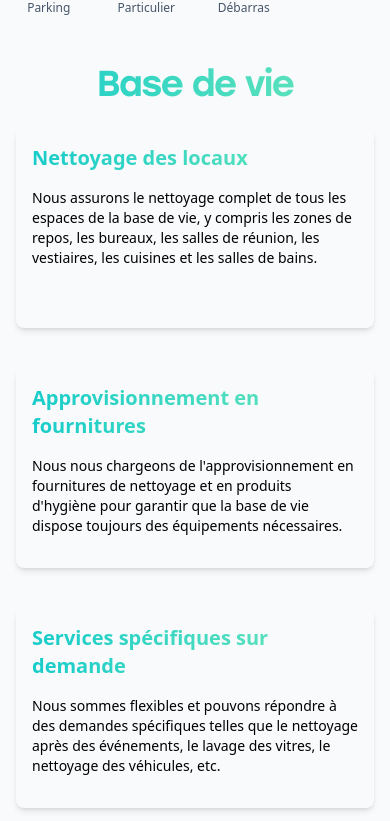
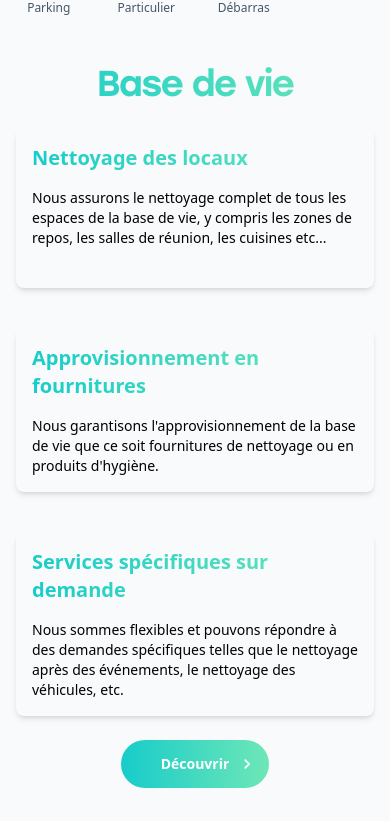
Before and after one commit to netproam/netpro, a Next.js app: page / in a window 390 px wide. Shown: the part 938-1759 px from the top of the page. Built offline with nearby package versions, Linux system fonts and the light colour scheme.

Commit message:
deuxieme ajout des informations

```diff
--- a/src/components/section/FourthSection.tsx
+++ b/src/components/section/FourthSection.tsx
@@ -34,13 +34,22 @@ else {
     className="h-fit py-8 items-center  px-4  lg:py-20 lg:flex-row
     lg:px-10 justify-center gap-20  lg:justify-between    w-full flex flex-col ">
 
-<div className="flex flex-col lg:px-8 justify-center items-center lg:items-start  order-1  w-full gap-10">
+<div className="flex flex-col lg:px-8 justify-center items-center lg:items-start
+ order-1  w-full gap-10">
 <div className="flex flex-col  items-center justify-center lg:items-start ">
-<h4 className="text-sm font-semibold text-center pl-1 leading-[12px] text-slate-400 lg:text-start">Ce que nous apportons</h4>
+
+<h4 className="text-sm font-semibold text-center pl-1 leading-[12px] text-slate-400 lg:text-start">{`Nous sommes à votre écoute`}</h4>
 <h3 className="font-semibold tracking-tighter text-3xl pb-2 lg:pt-2 lg:w-fit
  bg-clip-text text-transparent pt-1 bg-gradient-to-r from-[#17CCCA] to-emerald-300
-  lg:text-5xl   text-center lg:text-start ">{`Une équipe méticuleuse`}</h3>
-<p className=" text-sm lg:text-base pt-1 text-center lg:text-start ">{`Nous sommes à votre écoute pour vous fournir des solutions personalisées et adaptées pour libérer votre temps. `}</p>
+  lg:text-5xl   text-center lg:text-start ">{`Contactez-nous dès aujourd'hui`}</h3>
+
+
+
+<p className=" text-sm lg:text-base pt-1 text-center lg:text-start ">{`
+Pour en savoir plus sur nos services de nettoyage et pour
+obtenir un devis personnalisé. Nous sommes là pour vous aider à maintenir une surface
+propre, sûr et accueillant pour vos clients et employés.
+`}</p>
 </div>
 
 {/**Version mobile */}
--- a/src/components/section/NewServiceSection.tsx
+++ b/src/components/section/NewServiceSection.tsx
@@ -20,7 +20,7 @@ const [isTextSelected,setIsTextSelected]=useState(0)
 const selectionnedTextComponent=allServices[isTextSelected]?.description?.map((e)=>{
     return (
         <div className="  lg:text-center
-         lg:h-fit min-h-[200px] rounded-lg relative flex
+         lg:h-fit min-h-[160px] rounded-lg relative flex  lg:gap-6
         shadow-md  lg:border-[1px] lg:border-[#4CDAC0]   flex-col p-4 gap-4 " >
 
           <h3 className="text-xl
--- a/src/data/dataOfTheApp.ts
+++ b/src/data/dataOfTheApp.ts
@@ -6,22 +6,21 @@ export const allServices=[{id:v4(),
      title:"Nettoyage des locaux",
      description:`
      Nous assurons le nettoyage complet de tous les espaces de la base
-de vie, y compris les zones de repos, les bureaux, les salles de réunion, les vestiaires, les
-cuisines et les salles de bains.`,
+de vie, y compris les zones de repos, les salles de réunion, les
+cuisines etc...`,
     img:"",
  },
  {
      title:"Approvisionnement en fournitures",
      description:`
-     Nous nous chargeons de l'approvisionnement en
-fournitures de nettoyage et en produits d'hygiène pour garantir que la base de vie dispose
-toujours des équipements nécessaires.`,
+    Nous garantisons l'approvisionnement de la base de vie  que ce soit
+fournitures de nettoyage ou en produits d'hygiène.`,
     img:"",
  },
  {
      title:"Services spécifiques sur demande",
      description:`Nous sommes flexibles et pouvons répondre à des
-     demandes spécifiques telles que le nettoyage après des événements, le lavage des vitres, le
+     demandes spécifiques telles que le nettoyage après des événements, le
      nettoyage des véhicules, etc.`,
     img:"",
  }]
@@ -33,8 +32,7 @@ toujours des équipements nécessaires.`,
          title:"Entretien des parties communes",
          description:`
          Nous assurons le nettoyage régulier des parties communes
-telles que les halls d'entrée, les couloirs, les escaliers, les ascenseurs, les salles de réunion,
-les locaux poubelles, le décapage et lustrage des sols etc.`,
+telles que les halls d'entrée, les escaliers, les ascenseurs, le décapage et lustrage des sols etc.`,
         img:"",
      },
      {
@@ -49,9 +47,7 @@ balcons, etc.`,
          title:"Services supplémentaires sur demande",
          description:`
          Nous sommes à l'écoute des besoins spécifiques de
-la copropriété et pouvons fournir des services supplémentaires tels que le nettoyage après
-des événements, le lavage des tapis, le nettoyage des parties privatives sur demande des
-résidents, etc.`,
+la copropriété et pouvons fournir de nombreux services supplémentaires, contactez nous`,
         img:"",
      }]
  },{id:v4(),
```
